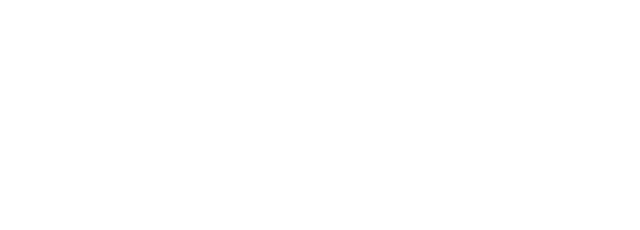
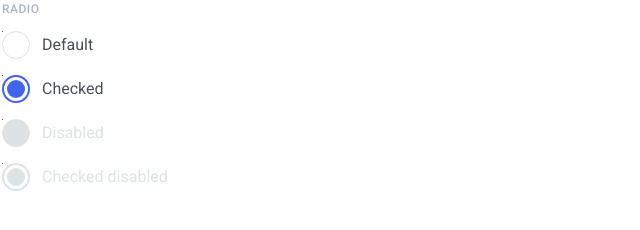
Before and after one commit to js-tasks-ru/htmlcss-20221107_boba-bibap, a website: page 07-lection5/02-radio/index.html in a window 1280 px wide. Shown: the whole page, without its empty margins (0-640 px from the left). Drawn offline with nearby package versions, Linux system fonts and the light colour scheme.

Commit message:
Added solution for task: Радио

```diff
--- /dev/null
+++ b/07-lection5/02-radio/index.css
@@ -0,0 +1,28 @@
+html, body {
+    margin: 0;
+    height: 100%;
+}
+
+p {
+    margin: 0;
+}
+
+.form__control {
+    margin-bottom: 16px;
+}
+
+.form__fieldset {
+    border: none;
+    padding: 0;
+}
+
+.form__legend {
+    display: block;
+    margin-bottom: 13px;
+    font-weight: 500;
+    font-size: 12px;
+    line-height: 18px;
+    letter-spacing: 0.04em;
+    text-transform: uppercase;
+    color: #ACB5BD;
+}
--- a/07-lection5/02-radio/index.html
+++ b/07-lection5/02-radio/index.html
@@ -2,10 +2,51 @@
 <!-- Страница радио -->
 <html lang="ru">
     <head>
+        <link rel="stylesheet" href="./index.css">
         <link rel="stylesheet" href="../../assets/css/main.css">
         <link rel="stylesheet" href="./radio.css">
     </head>
     <body>
-
+        <form class="form">
+            <fieldset class="form__fieldset">
+                <legend class="form__legend">radio</legend>
+                <label class="radio form__control">
+                    <input type="radio" class="radio__input" name="radio" value="1">
+                    <div class="radio__state">
+                        <div class="radio__control">
+                            <div class="radio__checked"></div>
+                        </div>
+                        <p class="radio__legend">Default</p>
+                    </div>
+                </label>
+                <label class="radio form__control">
+                    <input type="radio" class="radio__input" name="radio" value="2" checked>
+                    <div class="radio__state">
+                        <div class="radio__control">
+                            <div class="radio__checked"></div>
+                        </div>
+                        <p class="radio__legend">Checked</p>
+                    </div>
+                </label>
+                <label class="radio form__control">
+                    <input type="radio" class="radio__input" name="radio" value="3" disabled>
+                    <div class="radio__state">
+                        <div class="radio__control">
+                            <div class="radio__checked"></div>
+                        </div>
+                        <p class="radio__legend">Disabled</p>
+                    </div>
+                </label>
+                <label class="radio form__control">
+                    <input type="radio" class="radio__input" name="radio2" value="4" disabled checked>
+                    <div class="radio__state">
+                        <div class="radio__control">
+                            <div class="radio__checked"></div>
+                        </div>
+                        <p class="radio__legend">Checked disabled</p>
+                    </div>
+                </label>
+            </fieldset>
+        </form>
     </body>
 </html>
--- a/07-lection5/02-radio/radio.css
+++ b/07-lection5/02-radio/radio.css
@@ -0,0 +1,80 @@
+.radio {
+    display: block;
+}
+
+.radio__input {
+    display: block;
+    position: absolute;
+    width: 1px;
+    height: 1px;
+    opacity: 1;
+    pointer-events: none;
+    outline: none;
+}
+
+.radio__state {
+    display: flex;
+    justify-content: flex-start;
+    align-items: center;
+    cursor: pointer;
+}
+
+.radio__legend {
+    font-size: 16px;
+    line-height: 24px;
+    color: #495057;
+    margin-left: 12px;
+}
+
+.radio__control {
+    width: 28px;
+    height: 28px;
+    box-sizing: border-box;
+    border: 1px solid #DDE2E5;
+    border-radius: 50%;
+}
+
+.radio__checked {
+    display: none;
+    height: 100%;
+    width: 100%;
+    padding: 3px;
+    box-sizing: border-box;
+    background-clip: content-box;
+    border-radius: 50%;
+    background-color: #4263EB;
+}
+
+.radio__input:focus ~ .radio__state .radio__legend {
+    text-decoration: underline;
+}
+
+.radio__input:disabled ~ .radio__state {
+    cursor: not-allowed;
+}
+
+.radio__input:checked ~ .radio__state .radio__control {
+    border-width: 2px;
+    border-color: #4263EB;
+}
+
+.radio__input:checked ~ .radio__state .radio__control .radio__checked {
+    display: block;
+}
+
+.radio__input:disabled ~ .radio__state .radio__control {
+    background: #DDE2E5;
+}
+
+.radio__input:disabled:checked ~ .radio__state .radio__control {
+    background: none;
+    border-color: #DDE2E5;
+}
+
+.radio__input:disabled:checked ~ .radio__state .radio__control .radio__checked {
+    background-color: #DDE2E5;
+}
+
+.radio__input:disabled ~ .radio__state .radio__legend {
+    color: #DDE2E5;
+}
```
